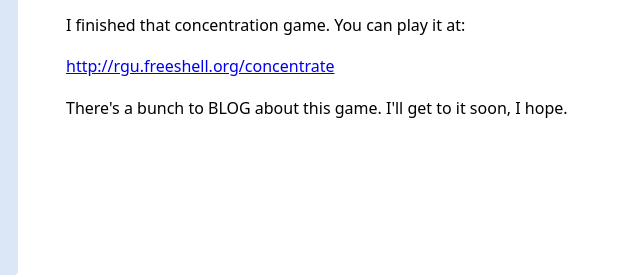
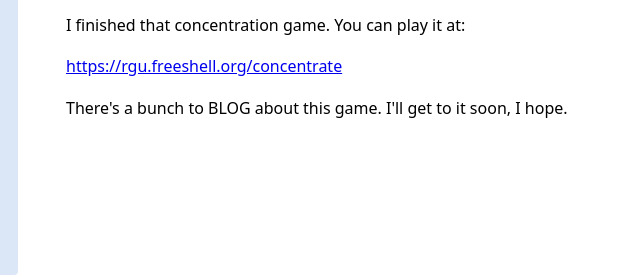
Before and after one commit to rickumali/techtalk, an Eleventy site: page posts/029-concentration-game-finished.html in a window 1280 px wide. Shown: the part 308-585 px from the top of the page, 335-975 px from the left. Built offline with nearby package versions, Linux system fonts and the light colour scheme; Eleventy itself is replaced by a stand-in of ours; files that its build step writes are made by us from their sources.

Commit message:
Updates link to HTTPS

```diff
--- a/posts/029-concentration-game-finished.html
+++ b/posts/029-concentration-game-finished.html
@@ -9,5 +9,5 @@ nodeType: "story"
 layout: post.njk
 ---
 <p>I finished that concentration game. You can play it at:</p>
-<p><a href="http://rgu.freeshell.org/concentrate">http://rgu.freeshell.org/concentrate</a></p>
+<p><a href="https://rgu.freeshell.org/concentrate">https://rgu.freeshell.org/concentrate</a></p>
 <p>There's a bunch to BLOG about this game. I'll get to it soon, I hope.</p>
```
